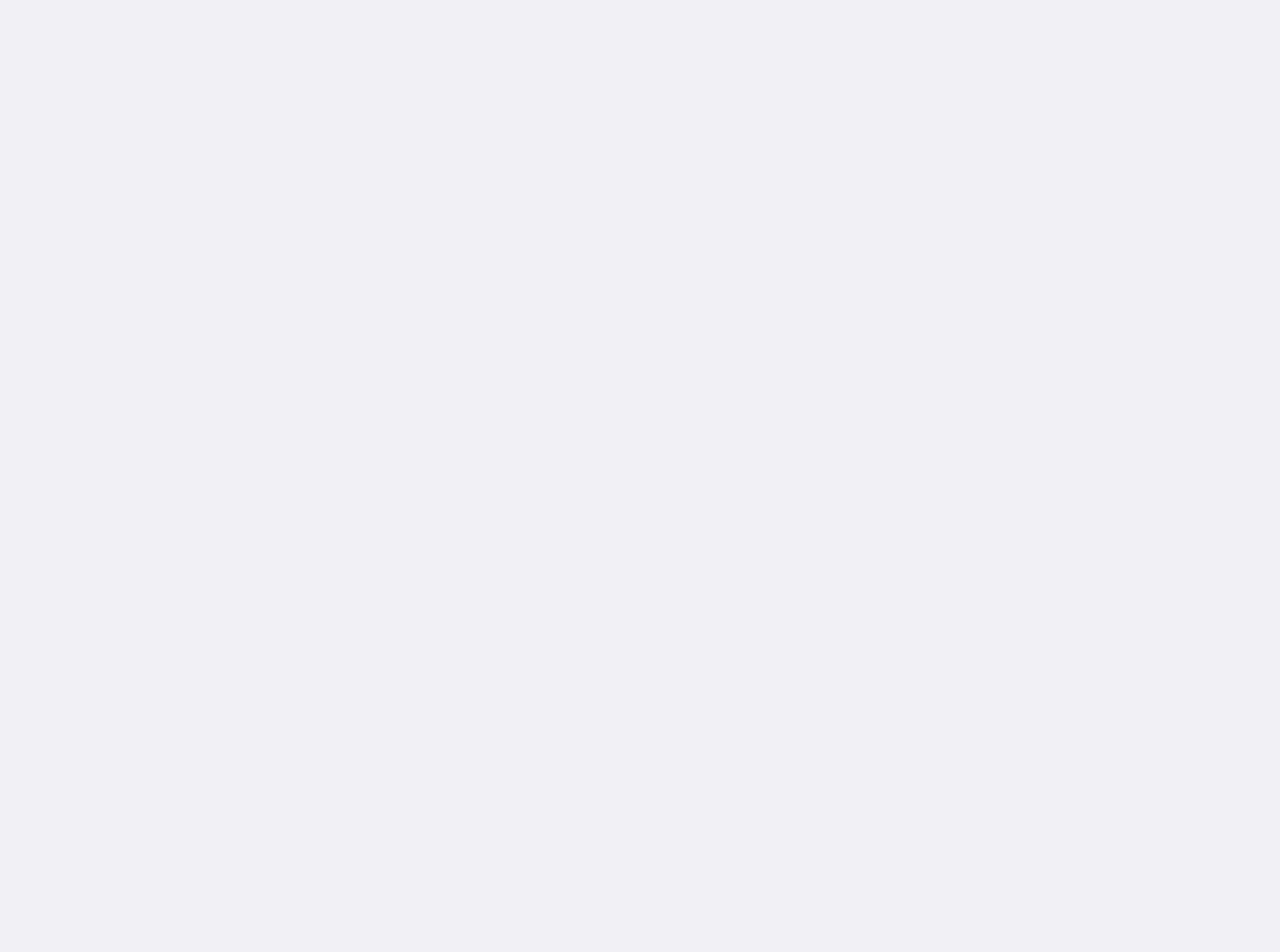
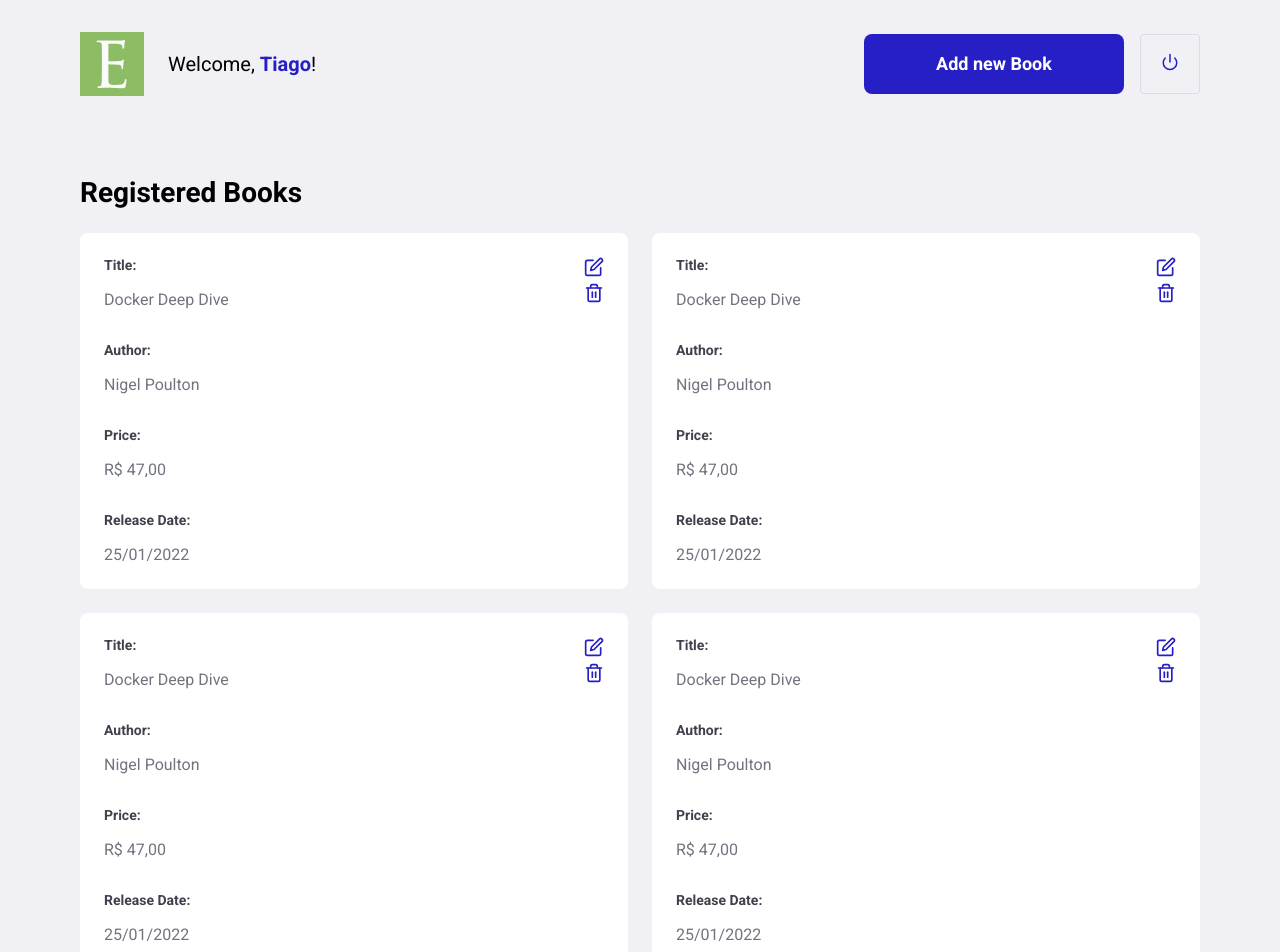
Before and after one commit to tiagosilvap/react-with-spring-boot-front, a React (Create React App) app: page /books in a window 1280 px wide. Before the commit this address had no page. Shown: the top 952 px of the page. Before the commit the page ends 800 px from the top, so only its background shows below. Built offline with nearby package versions, Linux system fonts and the light colour scheme.

Commit message:
adicionando axios para fazer requisições

```diff
--- a/package.json
+++ b/package.json
@@ -6,6 +6,7 @@
     "@testing-library/jest-dom": "^5.16.1",
     "@testing-library/react": "^12.1.2",
     "@testing-library/user-event": "^13.5.0",
+    "axios": "^0.25.0",
     "react": "^17.0.2",
     "react-dom": "^17.0.2",
     "react-icons": "^4.3.1",
--- a/src/pages/Book/index.js
+++ /dev/null
@@ -1,24 +0,0 @@
-import React from "react";
-import { Link } from 'react-router-dom'
-import { FiPower } from 'react-icons/fi'
-
-import "./styles.css";
-import logoImage from '../../assets/logo.svg'
-
-export default function Book() {
-    return (
-        <div className="book-container">
-            <header>
-                <img src={logoImage} alt="Image"/>
-                <span>Welcome, <strong>Tiago</strong>!</span>
-                <Link className="button" to="book/new">Add new Book</Link>
-                <button type="button">
-                    <FiPower size={18} color="#251FC5" />
-                </button>
-            </header>
-
-            <h1>Registered Books</h1>
-
-        </div>
-    );
-}
--- /dev/null
+++ b/src/pages/Books/index.js
@@ -0,0 +1,114 @@
+import React from "react";
+import { Link } from 'react-router-dom'
+import { FiPower, FiEdit, FiTrash2 } from 'react-icons/fi'
+
+import "./styles.css";
+import logoImage from '../../assets/logo.svg'
+
+export default function Books() {
+    return (
+        <div className="book-container">
+            <header>
+                <img src={logoImage} alt="Logo app"/>
+                <span>Welcome, <strong>Tiago</strong>!</span>
+                <Link className="button" to="/book/new">Add new Book</Link>
+                <button type="button">
+                    <FiPower size={18} color="#251FC5" />
+                </button>
+            </header>
+
+            <h1>Registered Books</h1>
+
+            <ul>
+                <li>
+                    <strong>Title:</strong>
+                    <p>Docker Deep Dive</p>
+
+                    <strong>Author:</strong>
+                    <p>Nigel Poulton</p>
+
+                    <strong>Price:</strong>
+                    <p>R$ 47,00</p>
+
+                    <strong>Release Date:</strong>
+                    <p>25/01/2022</p>
+
+                    <button type="button">
+                        <FiEdit size={20} color="#251fc5"/>
+                    </button>
+
+                    <button type="button">
+                        <FiTrash2 size={20} color="#251fc5"/>
+                    </button>
+                </li>
+
+                <li>
+                    <strong>Title:</strong>
+                    <p>Docker Deep Dive</p>
+
+                    <strong>Author:</strong>
+                    <p>Nigel Poulton</p>
+
+                    <strong>Price:</strong>
+                    <p>R$ 47,00</p>
+
+                    <strong>Release Date:</strong>
+                    <p>25/01/2022</p>
+
+                    <button type="button">
+                        <FiEdit size={20} color="#251fc5"/>
+                    </button>
+
+                    <button type="button">
+                        <FiTrash2 size={20} color="#251fc5"/>
+                    </button>
+                </li>
+
+                <li>
+                    <strong>Title:</strong>
+                    <p>Docker Deep Dive</p>
+
+                    <strong>Author:</strong>
+                    <p>Nigel Poulton</p>
+
+                    <strong>Price:</strong>
+                    <p>R$ 47,00</p>
+
+                    <strong>Release Date:</strong>
+                    <p>25/01/2022</p>
+
+                    <button type="button">
+                        <FiEdit size={20} color="#251fc5"/>
+                    </button>
+
+                    <button type="button">
+                        <FiTrash2 size={20} color="#251fc5"/>
+                    </button>
+                </li>
+
+                <li>
+                    <strong>Title:</strong>
+                    <p>Docker Deep Dive</p>
+
+                    <strong>Author:</strong>
+                    <p>Nigel Poulton</p>
+
+                    <strong>Price:</strong>
+                    <p>R$ 47,00</p>
+
+                    <strong>Release Date:</strong>
+                    <p>25/01/2022</p>
+
+                    <button type="button">
+                        <FiEdit size={20} color="#251fc5"/>
+                    </button>
+
+                    <button type="button">
+                        <FiTrash2 size={20} color="#251fc5"/>
+                    </button>
+                </li>
+            </ul>
+
+        </div>
+    );
+}
--- /dev/null
+++ b/src/pages/NewBook/index.js
@@ -0,0 +1,33 @@
+
+import React from "react";
+import { Link } from "react-router-dom";
+import { FiArrowLeft } from "react-icons/fi";
+
+import './styles.css'
+import logoImage from '../../assets/logo.svg'
+
+export default function NewBook() {
+    return (
+        <div className="new-book-container">
+            <div className="content">
+                <section className="form">
+                    <img src={logoImage} alt="logo App"/>
+                    <h1>Add new Book</h1>
+                    <p>Enter the book information and click on Add</p>
+                    <Link className="back-link" to="/books">
+                        <FiArrowLeft size={16} color="#251fc5"/>
+                        Home
+                    </Link>
+                </section>
+                <form>
+                    <input placeholder="Title"/>
+                    <input placeholder="Author"/>
+                    <input type="date"/>
+                    <input placeholder="Price"/>
+
+                    <button className="button" type="submit">Add</button>
+                </form>
+            </div>
+        </div>
+    );
+}
--- /dev/null
+++ b/src/pages/NewBook/styles.css
@@ -0,0 +1,61 @@
+.new-book-container {
+    width: 100%;
+    max-width: 1120px;
+    height: 100vh;
+    margin: 0 auto;
+
+    display: flex;
+    align-items: center;
+    justify-content: space-between;
+}
+
+.new-book-container .content {
+    width: 100%;
+    padding: 96px;
+    background: #F0F0F5;
+    box-shadow: 0 0 100px rgba(0, 0, 0, 0.1);
+    border-radius: 8px;
+
+    display: flex;
+    justify-content: space-between;
+    align-items: center;
+
+}
+
+.new-book-container .content section {
+    width: 100%;
+    max-width: 380px;
+}
+
+.new-book-container section.form{
+    width: 100%;
+    max-width: 350px;
+    margin-right: 30px;
+}
+
+.new-book-container section.form img {
+    width: 45%;
+    margin-left: auto;
+    margin-right: auto;
+    display: block;
+}
+
+.new-book-container .content section h1{
+    margin: 64px 0 32px;
+    font-size: 32px;
+}
+
+.new-book-container .content section p {
+    font-size: 18px;
+    color: #737380;
+    line-height: 32px;
+}
+
+.new-book-container .content form {
+    width: 100%;
+    max-width: 450px;
+}
+
+.new-book-container .content form input {
+    margin-top: 8px;
+}
--- a/src/routes.js
+++ b/src/routes.js
@@ -2,14 +2,16 @@ import React from 'react';
 import { BrowserRouter, Routes, Route } from 'react-router-dom';
 
 import Login from './pages/Login'
-import Book from './pages/Book';
+import Books from './pages/Books';
+import NewBook from './pages/NewBook';
 
 export default function RouteApp() {
     return (
         <BrowserRouter>
             <Routes>
                 <Route path='/' element={<Login/>}/>
-                <Route path='/book' element={<Book/>}/>
+                <Route path='/books' element={<Books/>}/>
+                <Route path='/book/new' element={<NewBook/>}/>
             </Routes>
         </BrowserRouter>
     );
```
Also changed, not shown: src/pages/Books/styles.css (renamed from src/pages/Book/styles.css), src/pages/services/api.js (added), 1 other file (tests, documents, lock files or other folders).
